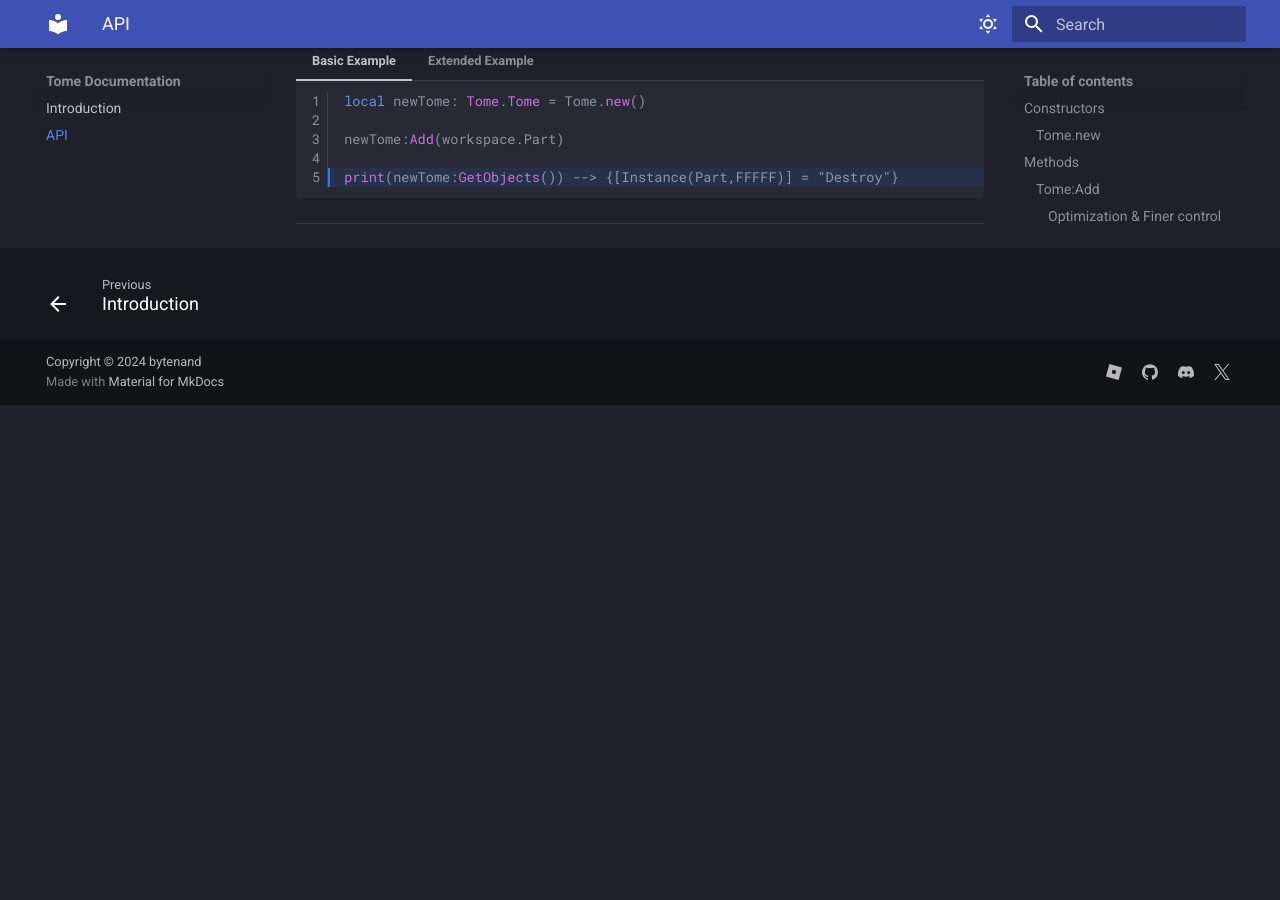
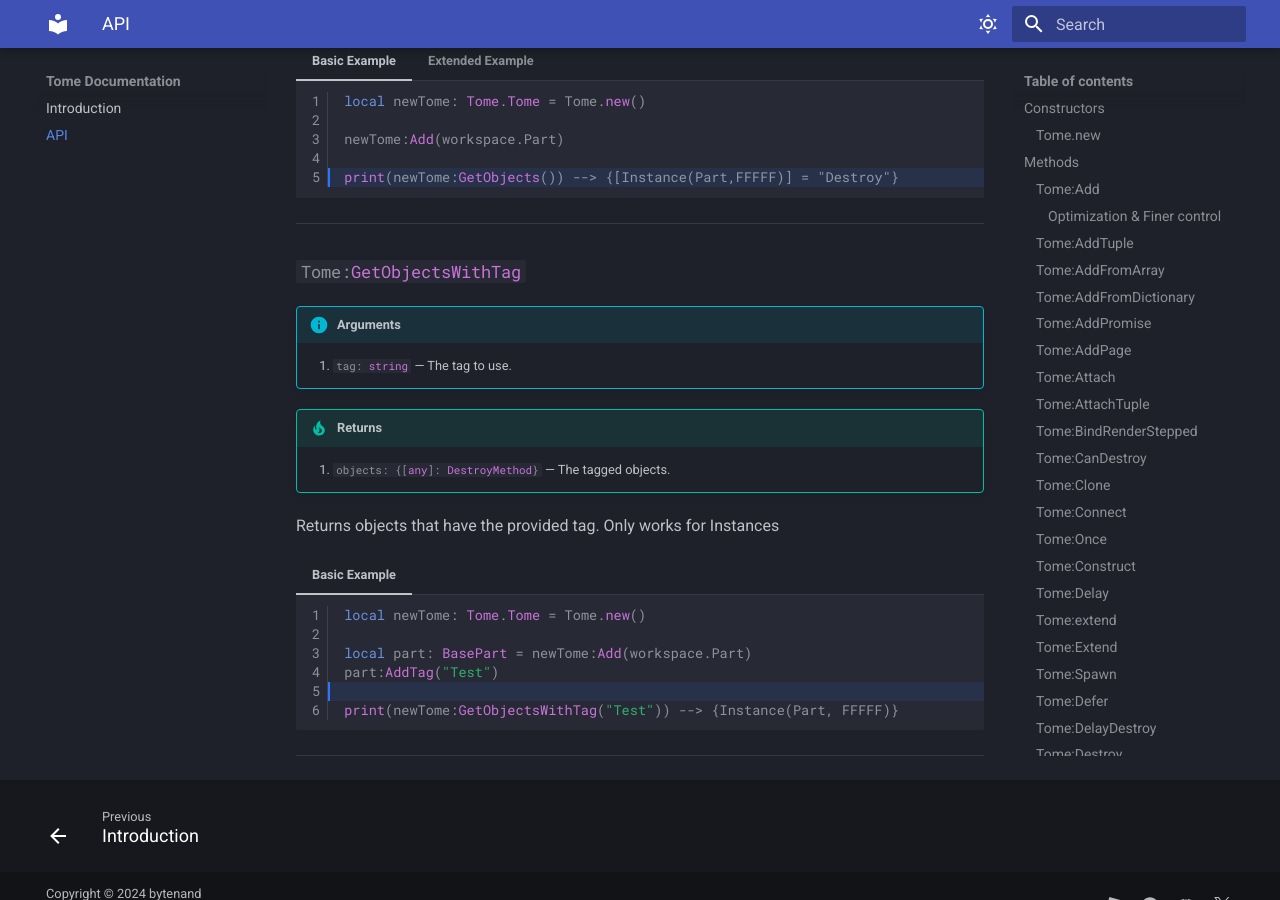
Before and after one commit to y29r/tome-docs, an MkDocs documentation site: the page built from docs/API.md, in a window 1280 px wide and 900 px high, scrolled down 18344 px. Built offline with MkDocs 1.6.1 and Material for MkDocs 9.7.7, drawn with Linux system fonts in a browser that asks for light colours; before the commit the page ends 18749 px from its top, so only the background shows below that.

Commit message:
Added Tome:GetObjectsWithTag

````diff
--- a/docs/API.md
+++ b/docs/API.md
@@ -957,3 +957,25 @@
 	```
 
 ---
+
+### `#!luau Tome:GetObjectsWithTag`
+
+!!! info "Arguments"
+	1. `#!luau tag: string` &mdash; The tag to use.
+
+!!! tip "Returns"
+	1. `#!luau objects: {[any]: DestroyMethod}` &mdash; The tagged objects.
+
+Returns objects that have the provided tag. Only works for Instances
+
+=== "Basic Example"
+	```luau linenums="1" hl_lines="5-5"
+	local newTome: Tome.Tome = Tome.new()
+
+	local part: BasePart = newTome:Add(workspace.Part)
+	part:AddTag("Test")
+
+	print(newTome:GetObjectsWithTag("Test")) --> {Instance(Part, FFFFF)}
+	```
+
+---
````
